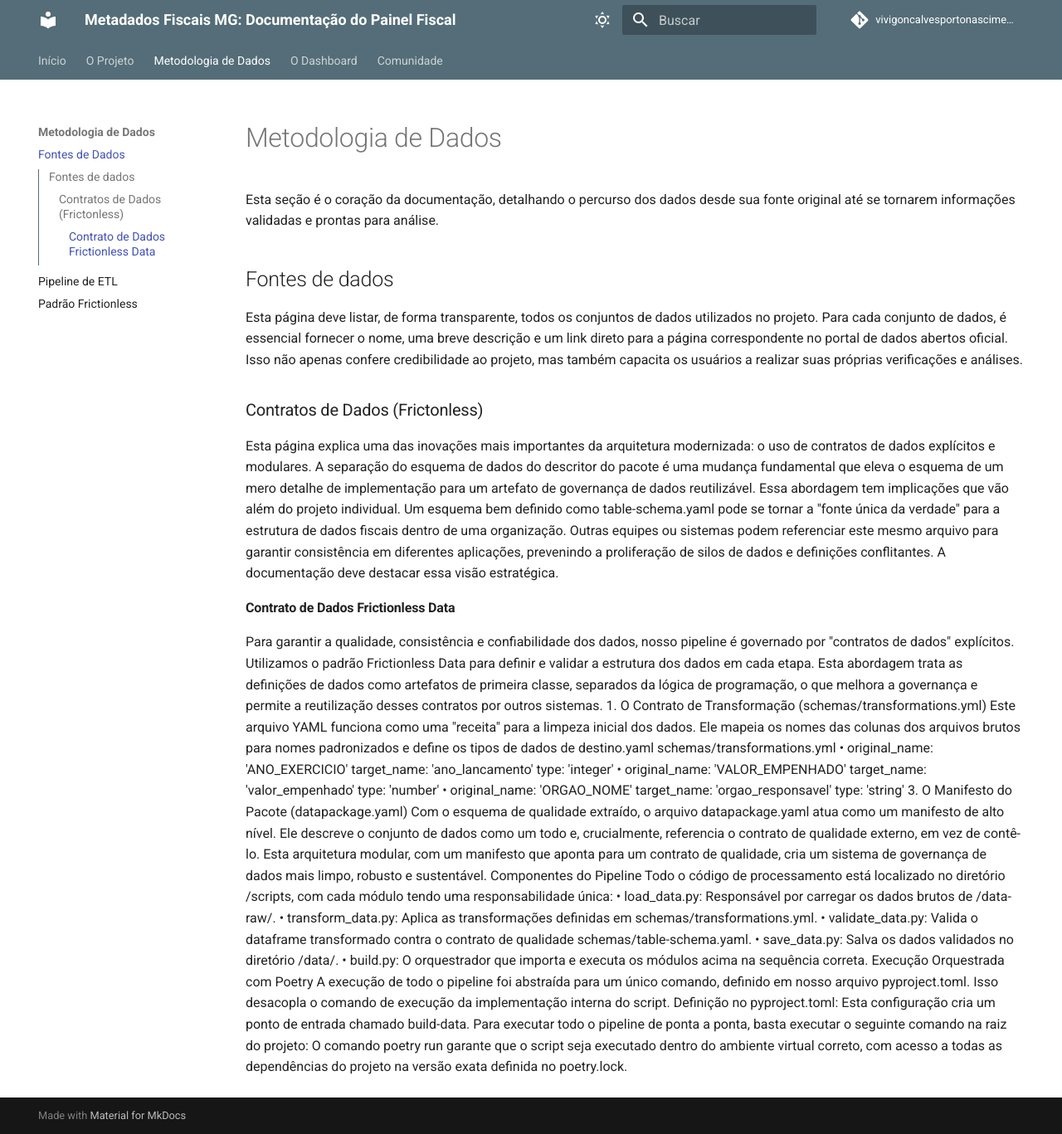
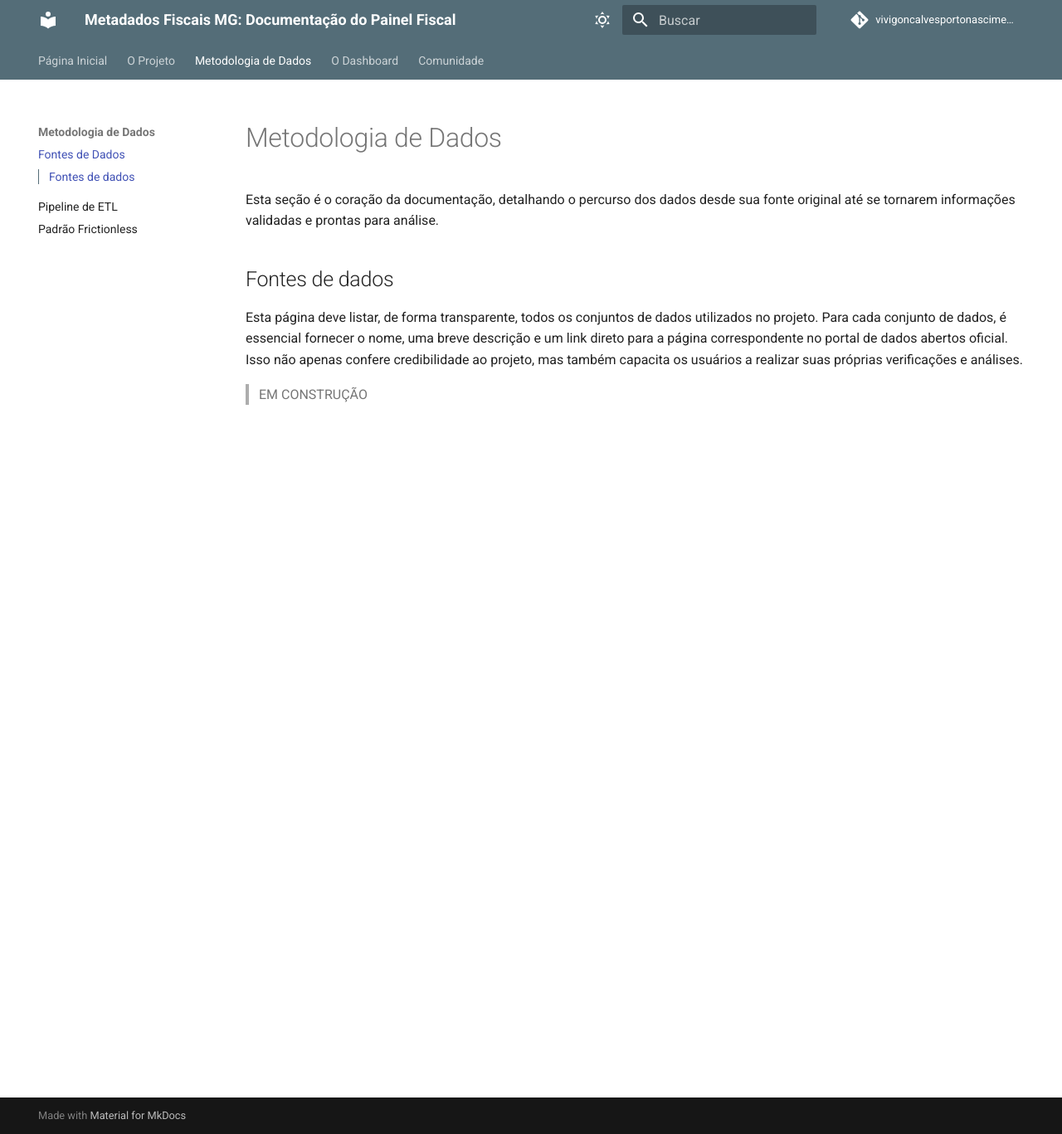
Before and after one commit to vivigoncalvesportonascimento/site-painel-situacao-fiscal, an MkDocs documentation site: the page built from docs/dados/fontes_dados.md, in a window 1280 px wide and 1367 px high. Shown: the whole window at 83% size. Built offline with MkDocs 1.6.1 and Material for MkDocs 9.7.7, drawn with Linux system fonts in a browser that asks for light colours; comment, search, counter and statistics services are not loaded.

Commit message:
Ajustes no texto das paginas do site para inserir 'Em construção' nas seções que ainda não estão prontas

```diff
--- a/docs/dados/fontes_dados.md
+++ b/docs/dados/fontes_dados.md
@@ -6,33 +6,4 @@ Esta seção é o coração da documentação, detalhando o percurso dos dados d
 
 Esta página deve listar, de forma transparente, todos os conjuntos de dados utilizados no projeto. Para cada conjunto de dados, é essencial fornecer o nome, uma breve descrição e um link direto para a página correspondente no portal de dados abertos oficial. Isso não apenas confere credibilidade ao projeto, mas também capacita os usuários a realizar suas próprias verificações e análises.
 
-### Contratos de Dados (Frictonless)
-
-Esta página explica uma das inovações mais importantes da arquitetura modernizada: o uso de contratos de dados explícitos e modulares. A separação do esquema de dados do descritor do pacote é uma mudança fundamental que eleva o esquema de um mero detalhe de implementação para um artefato de governança de dados reutilizável.
-Essa abordagem tem implicações que vão além do projeto individual. Um esquema bem definido como table-schema.yaml pode se tornar a "fonte única da verdade" para a estrutura de dados fiscais dentro de uma organização. Outras equipes ou sistemas podem referenciar este mesmo arquivo para garantir consistência em diferentes aplicações, prevenindo a proliferação de silos de dados e definições conflitantes. A documentação deve destacar essa visão estratégica.
-
-#### Contrato de Dados Frictionless Data
-
-Para garantir a qualidade, consistência e confiabilidade dos dados, nosso pipeline é governado por "contratos de dados" explícitos. Utilizamos o padrão Frictionless Data para definir e validar a estrutura dos dados em cada etapa.
-Esta abordagem trata as definições de dados como artefatos de primeira classe, separados da lógica de programação, o que melhora a governança e permite a reutilização desses contratos por outros sistemas.
-1. O Contrato de Transformação (schemas/transformations.yml)
-Este arquivo YAML funciona como uma "receita" para a limpeza inicial dos dados. Ele mapeia os nomes das colunas dos arquivos brutos para nomes padronizados e define os tipos de dados de destino.yaml
-schemas/transformations.yml
-•	original_name: 'ANO_EXERCICIO' target_name: 'ano_lancamento' type: 'integer'
-•	original_name: 'VALOR_EMPENHADO' target_name: 'valor_empenhado' type: 'number'
-•	original_name: 'ORGAO_NOME' target_name: 'orgao_responsavel' type: 'string'
-3. O Manifesto do Pacote (datapackage.yaml)
-Com o esquema de qualidade extraído, o arquivo datapackage.yaml atua como um manifesto de alto nível. Ele descreve o conjunto de dados como um todo e, crucialmente, referencia o contrato de qualidade externo, em vez de contê-lo.
-Esta arquitetura modular, com um manifesto que aponta para um contrato de qualidade, cria um sistema de governança de dados mais limpo, robusto e sustentável.
-Componentes do Pipeline
-Todo o código de processamento está localizado no diretório /scripts, com cada módulo tendo uma responsabilidade única:
-•	load_data.py: Responsável por carregar os dados brutos de /data-raw/.
-•	transform_data.py: Aplica as transformações definidas em schemas/transformations.yml.
-•	validate_data.py: Valida o dataframe transformado contra o contrato de qualidade schemas/table-schema.yaml.
-•	save_data.py: Salva os dados validados no diretório /data/.
-•	build.py: O orquestrador que importa e executa os módulos acima na sequência correta.
-Execução Orquestrada com Poetry
-A execução de todo o pipeline foi abstraída para um único comando, definido em nosso arquivo pyproject.toml. Isso desacopla o comando de execução da implementação interna do script.
-Definição no pyproject.toml:
-Esta configuração cria um ponto de entrada chamado build-data. Para executar todo o pipeline de ponta a ponta, basta executar o seguinte comando na raiz do projeto:
-O comando poetry run garante que o script seja executado dentro do ambiente virtual correto, com acesso a todas as dependências do projeto na versão exata definida no poetry.lock.
+> EM CONSTRUÇÃO
--- a/docs/dados/padrao_frictionless.md
+++ b/docs/dados/padrao_frictionless.md
@@ -0,0 +1,3 @@
+# **Frictionless e Datapackage**
+
+> EM CONSTRUÇÃO
--- a/mkdocs.yml
+++ b/mkdocs.yml
@@ -46,10 +46,10 @@ theme:
 
 # Estrutura de Navegação (Menus do site)
 nav:
-  - 'Início': 'index.md'
+  - 'Página Inicial': 'index.md'
   - 'O Projeto':
     - 'Motivação e Objetivos': 'projeto/motivacao.md'
-    - 'Ferramentas Utilizadas': 'projeto/arquitetura_tecnica.md'
+    - 'Ferramentas Utilizadas': 'projeto/ferramentas.md'
   - 'Metodologia de Dados':
     - 'Fontes de Dados': 'dados/fontes_dados.md'
     - 'Pipeline de ETL': 'dados/pipeline_etl.md'
@@ -58,7 +58,7 @@ nav:
     - 'Desenvolvendo o Painel': 'dashboard/desenvolvendo_painel.md'
     - 'Scripts Centrais': 'dashboard/scripts_centrais.md'
     - 'Scripts dos Indicadores': 'dashboard/scripts_indicadores.md'
-    - 'Guia de Uso': 'dashboard/guia_usuario.md'
+    #- 'Guia de Uso': 'dashboard/guia_usuario.md'
   - 'Comunidade':
     - 'Como Replicar': 'comunidade/como_replicar.md'
     - 'Como Contribuir': 'comunidade/como_contribuir.md'
```
Also changed, not shown: docs/comunidade/como_contribuir.md (+3 -0 lines), docs/comunidade/como_replicar.md (+3 -0 lines), docs/dados/pipeline_etl.md (+3 -0 lines), docs/dashboard/scripts_indicadores.md (+2 -2 lines), docs/index.md (+5 -15 lines), docs/projeto/ferramentas.md (added, +3 -0 lines), docs/projeto/motivacao.md (+1 -1 lines).
